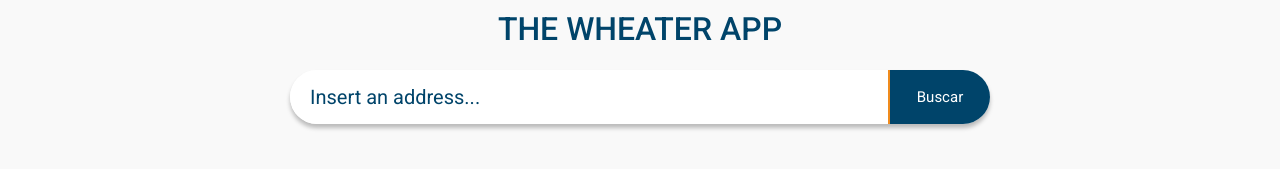
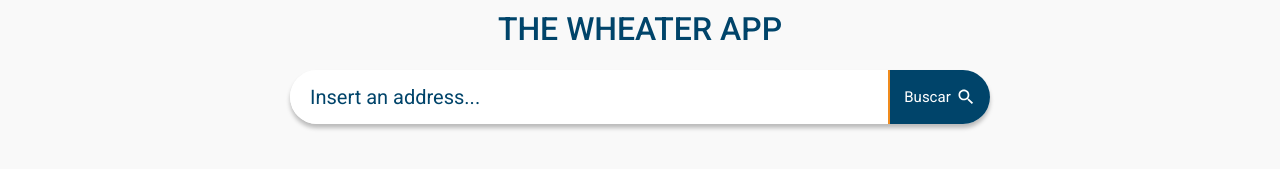
Before and after one commit to mpargar/insight2profit-code-challenge, a React (Create React App) app: page / in a window 1280 px wide. Shown: the part 145-314 px from the top of the page. Built offline with nearby package versions, Linux system fonts and the light colour scheme.

Commit message:
Search icon

```diff
--- a/src/App.js
+++ b/src/App.js
@@ -5,6 +5,7 @@ import Logo from "./components/logo/Logo";
 import Input from "./components/input/Input";
 import useSearch from "hooks/useSearch";
 import Button from "./components/button/Button";
+import searchIcon from "./img/searchIcon.svg";
 function App() {
   const [address, setAddress] = useState("");
   const { handleSearch, loading } = useSearch();
@@ -21,7 +22,7 @@ function App() {
         disabled={loading}
         postponeComponent={
           <Button
-            styleType={"primary"}
+            styleType="primary"
             style={{
               height: "100%",
               minWidth: "100px",
@@ -29,7 +30,7 @@ function App() {
             }}
             type="submit"
           >
-            Buscar
+            Buscar <img src={searchIcon} alt="Search icon" />
           </Button>
         }
       />
--- a/src/components/button/Button.module.scss
+++ b/src/components/button/Button.module.scss
@@ -1,3 +1,4 @@
+@import "../../styles/palette";
 .button {
   transition: all 0.2s ease-out;
   border: none;
@@ -5,13 +6,20 @@
   outline: none;
   padding: 5px;
   font-size: 15px;
+  display: flex;
+  align-items: center;
+  justify-content: center;
   &:hover {
     cursor: pointer;
+  }
+  img {
+    max-width: 20px;
+    margin-left: 5px;
   }
 }
 .primary {
   color: white;
-  background: linear-gradient(90deg,#00446A 0,#00446A 50%,#002235);
+  background: linear-gradient(90deg,$primary 0,$primary 50%, $primaryDark);
   background-size: 200% auto;
   position: relative;
   overflow: hidden;
@@ -19,4 +27,13 @@
     background-position: 100%;
   }
 }
-.accent {}
+.accent {
+  color: white;
+  background: linear-gradient(90deg,$accentLight 0,$accentDark 50%, $accentDark);
+  background-size: 200% auto;
+  position: relative;
+  overflow: hidden;
+  &:hover {
+    background-position: 50%;
+  }
+}
--- a/src/styles/palette.scss
+++ b/src/styles/palette.scss
@@ -1,3 +1,6 @@
 $primary: #00446a;
+$primaryDark: #002235;
 $accent: #f08b1d;
+$accentLight: #FFC600;
+$accentDark: #FD6E6A;
 $bg: #f9f9f9;
```
Also changed, not shown: src/img/searchIcon.svg (added).
